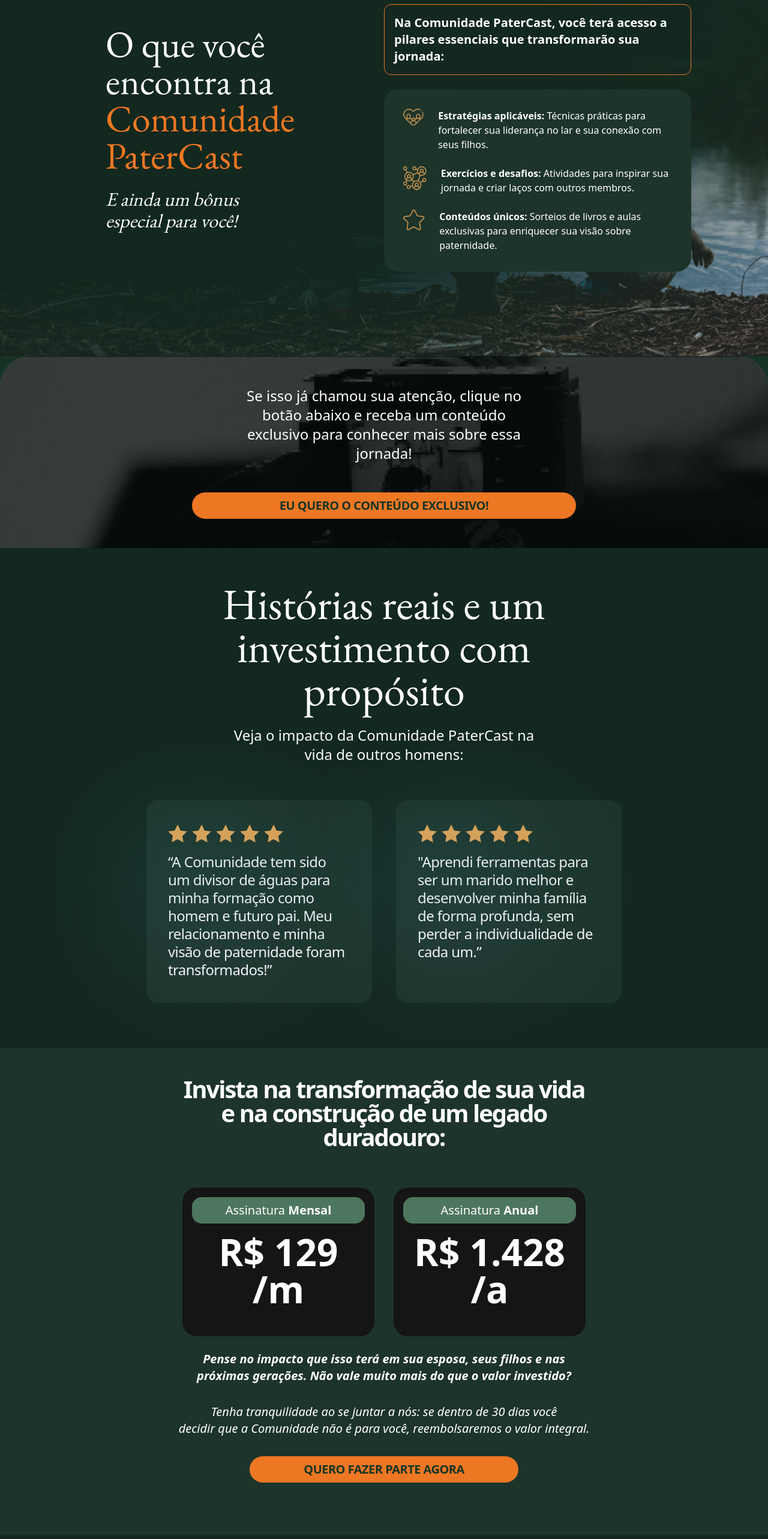
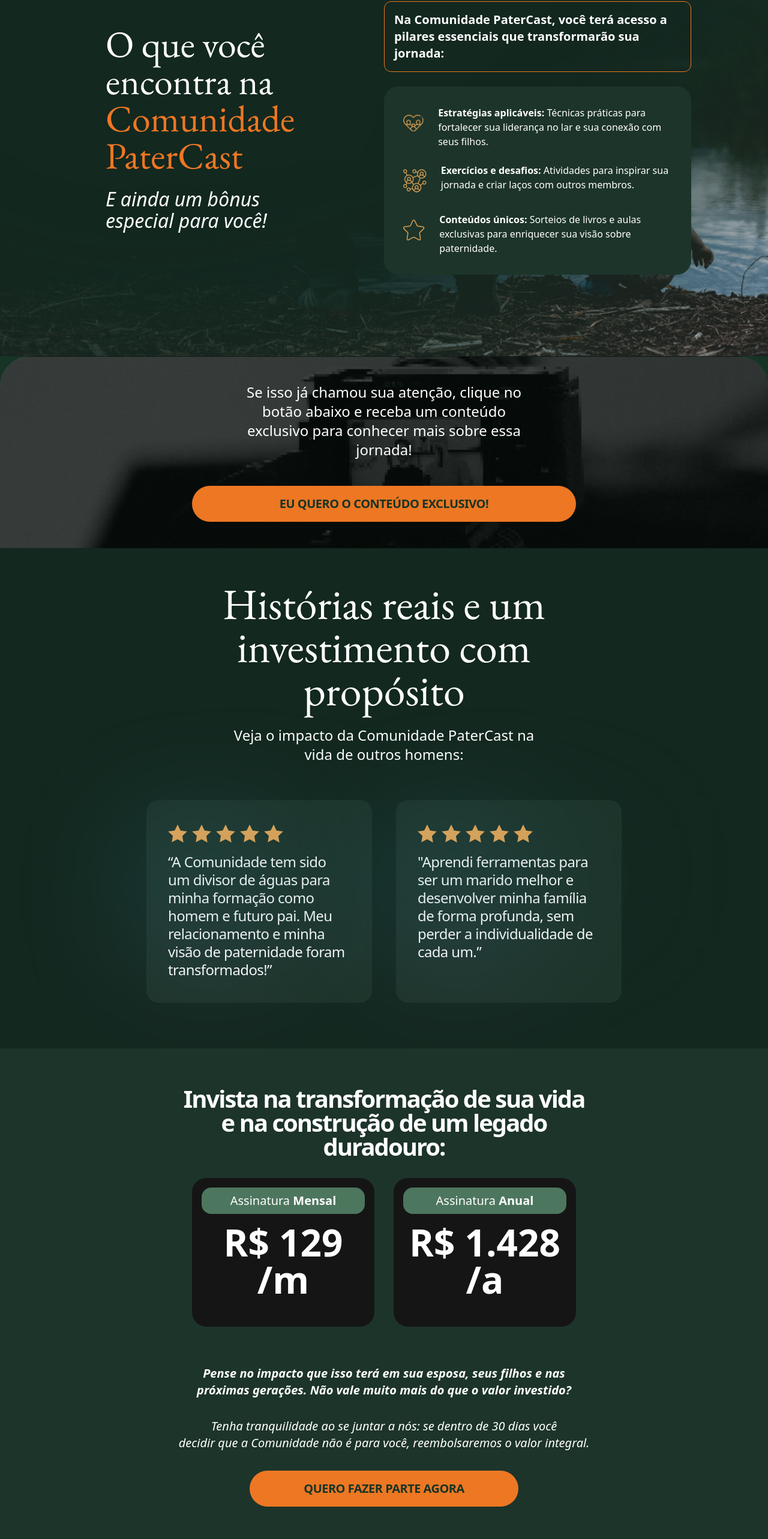
Before and after one commit to tasaboia/LP-patercast, a Next.js app: page / in a window 1280 px wide. Shown: the part 2836-5402 px from the top of the page at 60% size. Built offline with nearby package versions, Linux system fonts and the light colour scheme.

Commit message:
ajustes feitos na tela

```diff
--- a/src/components/exclusiveContent/exclusive-content.tsx
+++ b/src/components/exclusiveContent/exclusive-content.tsx
@@ -11,7 +11,7 @@ export default function ExclusiveContent() {
         conteúdo exclusivo para conhecer mais sobre essa jornada!
       </p>
       <Link
-        className="inline-block  z-10 lg:w-1/2 text-center  p-2 tracking-tighter border- bg-orange-500 hover:bg-orange-400  text-primary-500 focus:ring-4 focus:ring-orange-400 focus:ring-opacity-40 font-sans font-bold text-md lg:text-xl uppercase rounded-full transition duration-300"
+        className="inline-block  z-10 lg:w-1/2 text-center  px-12 py-4 tracking-tighter border- bg-orange-500 hover:bg-orange-400  text-primary-500 focus:ring-4 focus:ring-orange-400 focus:ring-opacity-40 font-sans font-bold text-md lg:text-xl uppercase rounded-full transition duration-300"
         href="#"
       >
         Eu quero o conteúdo exclusivo!
--- a/src/components/features/CTA.tsx
+++ b/src/components/features/CTA.tsx
@@ -6,16 +6,16 @@ export default function CTA() {
       <div className="container px-4 mx-auto">
         <div className="max-w-5xl mx-auto">
           <div className="flex flex-wrap lg:items-center">
-            <div className="w-full md:w-1/2 p-8 lg:p-12">
+            <div className="w-full md:w-1/2 p-2 lg:p-12">
               <h2 className="mb-6 font-ebGaramond text-7xl text-white tracking-tighter-xl">
                 O que você encontra na{" "}
                 <span className="text-orange-500">Comunidade PaterCast</span>
               </h2>
-              <p className="mb-8 italic text-3xl text-white max-w-xs">
+              <p className="mb-8 font-heading italic text-3xl text-white max-w-xs">
                 E ainda um bônus especial para você!
               </p>
             </div>
-            <div className="w-full flex flex-col px-8 lg:p-0 gap-6 md:w-1/2">
+            <div className="w-full flex flex-col px-2 lg:p-0 gap-6 md:w-1/2">
               <div className="border rounded-xl p-4 text-white font-sans font-semibold  text-xl border-orange-500">
                 <p>
                   Na Comunidade PaterCast, você terá acesso a pilares essenciais
@@ -30,6 +30,7 @@ export default function CTA() {
                       alt=""
                       width={71}
                       height={58}
+                      className="w-[71px] h-[58px] object-contain"
                     />
                   </div>
                   <div>
@@ -47,6 +48,7 @@ export default function CTA() {
                       alt=""
                       width={71}
                       height={58}
+                      className="w-[71px] h-[58px] object-contain"
                     />
                   </div>
                   <div>
@@ -64,6 +66,7 @@ export default function CTA() {
                       alt=""
                       width={71}
                       height={58}
+                      className="w-[71px] h-[58px] object-contain"
                     />
                   </div>
                   <div>
--- a/src/components/pricing/pricing.tsx
+++ b/src/components/pricing/pricing.tsx
@@ -3,15 +3,15 @@ import Image from "next/image";
 import Link from "next/link";
 export default function Pricing() {
   return (
-    <section className="py-12 overflow-hidden text-white bg-[#1D342A]">
+    <section className="py-16 overflow-hidden text-white bg-[#1D342A]">
       <div className="container px-4 mx-auto ">
-        <div className="mb-20 md:max-w-2xl text-center mx-auto">
-          <h2 className="font-sans mb-8 text-3xl lg:text-4xl text-white tracking-7xl lg:tracking-4xl font-semibold">
+        <div className="mb-12 md:max-w-2xl text-center mx-auto">
+          <h2 className="font-sans  text-3xl lg:text-4xl text-white tracking-7xl lg:tracking-4xl font-semibold">
             Invista na transformação de sua vida e na construção de um legado
             duradouro:
           </h2>
         </div>
-        <div className=" flex   justify-center items-center  flex-wrap -m-4 text-xl font-sans text-center   gap-8">
+        <div className="mb-6 flex  px-8 justify-center items-center  flex-wrap -m-4 text-xl font-sans text-center   gap-8">
           <div className="w-full md:w-1/4 p-4 bg-[#151515] rounded-4xl flex flex-col gap-4">
             <p className="rounded-2xl bg-[#4D765E] text-center p-2">
               Assinatura <strong>Mensal</strong>
@@ -38,7 +38,7 @@ export default function Pricing() {
             integral.{" "}
           </p>
           <Link
-            className="inline-block max-w-md   lg:w-1/2 text-center  p-2 tracking-tighter border- bg-orange-500 hover:bg-orange-400  text-primary-500 focus:ring-4 focus:ring-orange-400 focus:ring-opacity-40 font-sans font-bold text-md lg:text-xl uppercase rounded-full transition duration-300"
+            className="inline-block max-w-md   lg:w-1/2 text-center px-8 py-4 tracking-tighter border- bg-orange-500 hover:bg-orange-400  text-primary-500 focus:ring-4 focus:ring-orange-400 focus:ring-opacity-40 font-sans font-bold text-md lg:text-xl uppercase rounded-full transition duration-300"
             href="#"
           >
             Quero fazer parte agora
--- a/src/components/team/team.tsx
+++ b/src/components/team/team.tsx
@@ -7,7 +7,7 @@ export default function Team() {
     <section className="py-20 overflow-hidden bg-primary-600">
       <div className="container px-4 mx-auto">
         <div className="max-w-5xl mx-auto">
-          <div className="flex flex-wrap lg:items-center -m-8 lg:-m-12">
+          <div className="flex px-8 flex-wrap lg:items-center -m-8 lg:-m-12">
             <div className="w-full md:w-1/2 p-8 lg:p-12">
               <div className="max-w-max mx-auto">
                 <Image
@@ -34,7 +34,7 @@ export default function Team() {
             </div>
             <div className="w-full justify-center items-center flex">
               <Link
-                className="w-full flex justify-center items-center max-w-sm text-center gap-4  p-2 tracking-tighter border- bg-[#4D765E] hover:bg-orange-400  text-primary-500 focus:ring-4 focus:ring-orange-400 focus:ring-opacity-40 font-sans font-bold text-md lg:text-xl uppercase rounded-full transition duration-300"
+                className="w-full flex justify-center items-center max-w-sm text-center gap-4  p-2 tracking-tighter text-white bg-[#4D765E] hover:bg-orange-400  text-primary-500 focus:ring-4 focus:ring-orange-400 focus:ring-opacity-40 font-sans font-bold text-md lg:text-xl uppercase rounded-full transition duration-300"
                 href="#"
               >
                 <Image src="/icons/icon.png" width={30} height={30} alt="" />
```
